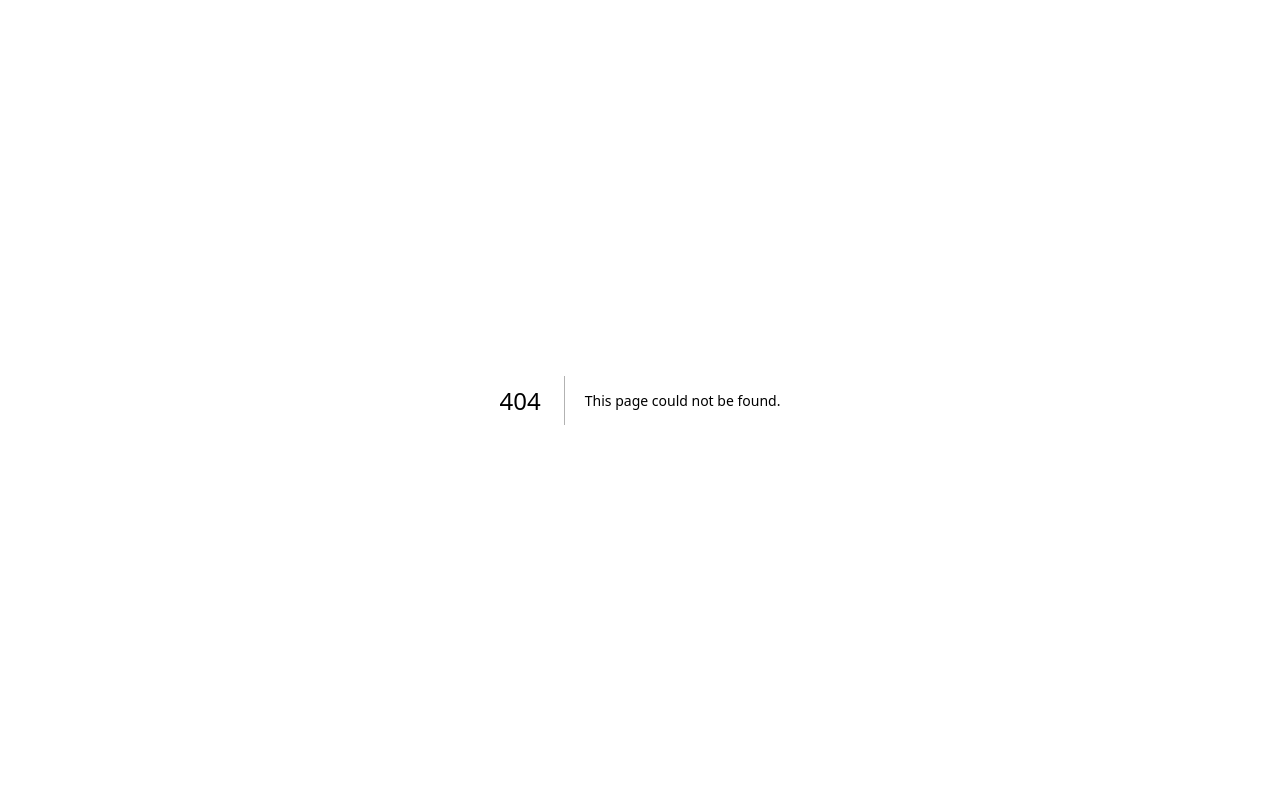
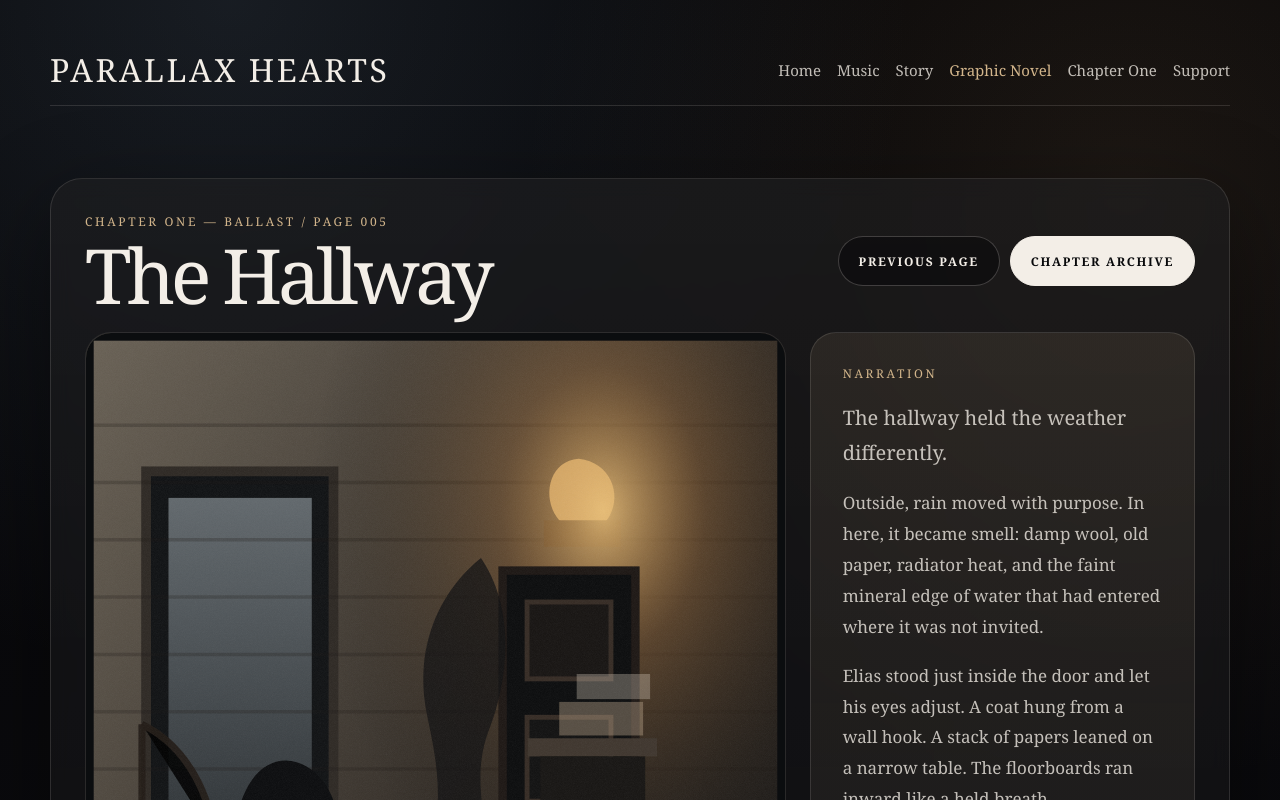
Before and after one commit to chthomps4/parallaxhearts-site, a Next.js app in the folder site/: page /graphic-novel/chapter-one/page-005 in a window 1280 px wide. Before the commit this address had no page. Shown: the top 800 px of the page. Built offline with nearby package versions, Linux system fonts and the light colour scheme.

Commit message:
Add visual novel page 005

```diff
--- /dev/null
+++ b/site/app/graphic-novel/chapter-one/page-005/page.tsx
@@ -0,0 +1,263 @@
+import Image from "next/image";
+import Link from "next/link";
+import type { Metadata } from "next";
+
+export const metadata: Metadata = {
+  title: "Page 005 — The Hallway | Chapter One — Ballast",
+  description:
+    "Read page 005, The Hallway, from Chapter One — Ballast in the What the Town Keeps visual novel archive.",
+  keywords: [
+    "What the Town Keeps page 005",
+    "Chapter One Ballast",
+    "The Hallway",
+    "Elias Vale",
+    "Vallen",
+    "Parallax Hearts graphic novel",
+    "visual novel archive",
+  ],
+};
+
+const navItems = [
+  ["Home", "/"],
+  ["Music", "/music"],
+  ["Story", "/project"],
+  ["Graphic Novel", "/graphic-novel"],
+  ["Chapter One", "/graphic-novel/chapter-one"],
+  ["Support", "/support"],
+];
+
+export default function ChapterOnePage005() {
+  return (
+    <main className="site-shell">
+      <section style={{ padding: "34px 0 18px" }}>
+        <div className="site-container">
+          <header
+            style={{
+              minHeight: "72px",
+              display: "flex",
+              justifyContent: "space-between",
+              alignItems: "center",
+              gap: "20px",
+              flexWrap: "wrap",
+              padding: "16px 0",
+              borderBottom: "1px solid var(--line)",
+            }}
+          >
+            <Link
+              href="/"
+              style={{
+                color: "var(--paper)",
+                textDecoration: "none",
+                fontSize: "clamp(22px, 4vw, 32px)",
+                letterSpacing: "0.08em",
+                textTransform: "uppercase",
+                lineHeight: 1,
+              }}
+            >
+              Parallax Hearts
+            </Link>
+
+            <nav
+              style={{
+                display: "flex",
+                gap: "16px",
+                flexWrap: "wrap",
+                alignItems: "center",
+              }}
+            >
+              {navItems.map(([label, href]) => (
+                <Link
+                  key={label}
+                  href={href}
+                  style={{
+                    color:
+                      label === "Graphic Novel"
+                        ? "var(--gold)"
+                        : "var(--paper-soft)",
+                    textDecoration: "none",
+                    fontSize: "15px",
+                  }}
+                >
+                  {label}
+                </Link>
+              ))}
+            </nav>
+          </header>
+        </div>
+      </section>
+
+      <section style={{ padding: "54px 0 34px" }}>
+        <div className="site-container">
+          <div
+            className="glass-panel"
+            style={{
+              padding: "clamp(22px, 4vw, 34px)",
+              borderRadius: "32px",
+            }}
+          >
+            <div
+              style={{
+                display: "flex",
+                justifyContent: "space-between",
+                gap: "16px",
+                flexWrap: "wrap",
+                alignItems: "center",
+                marginBottom: "22px",
+              }}
+            >
+              <div>
+                <p className="kicker" style={{ marginBottom: "10px" }}>
+                  Chapter One — Ballast / Page 005
+                </p>
+
+                <h1
+                  style={{
+                    margin: 0,
+                    fontSize: "clamp(38px, 7vw, 76px)",
+                    lineHeight: 0.92,
+                    letterSpacing: "-0.06em",
+                    fontWeight: 400,
+                  }}
+                >
+                  The Hallway
+                </h1>
+              </div>
+
+              <div
+                style={{
+                  display: "flex",
+                  gap: "10px",
+                  flexWrap: "wrap",
+                }}
+              >
+                <Link href="/graphic-novel/chapter-one/page-004" className="secondary-button">
+                  Previous Page
+                </Link>
+
+                <Link href="/graphic-novel/chapter-one" className="primary-button">
+                  Chapter Archive
+                </Link>
+              </div>
+            </div>
+
+            <div
+              style={{
+                display: "grid",
+                gridTemplateColumns: "minmax(0, 1fr) minmax(300px, 0.55fr)",
+                gap: "24px",
+                alignItems: "stretch",
+              }}
+            >
+              <div
+                style={{
+                  border: "1px solid var(--line)",
+                  borderRadius: "26px",
+                  overflow: "hidden",
+                  background: "rgba(0,0,0,0.28)",
+                  minHeight: "620px",
+                }}
+              >
+                <Image
+                  src="/images/graphic-novel/chapter-one/page-005-hallway.svg"
+                  alt="Elias Vale inside the boarding house hallway"
+                  width={1000}
+                  height={1414}
+                  priority
+                  unoptimized
+                  style={{
+                    width: "100%",
+                    height: "100%",
+                    objectFit: "cover",
+                    minHeight: "620px",
+                  }}
+                />
+              </div>
+
+              <aside
+                style={{
+                  border: "1px solid var(--line)",
+                  borderRadius: "26px",
+                  padding: "clamp(22px, 4vw, 32px)",
+                  background:
+                    "linear-gradient(180deg, rgba(210,181,139,0.10), rgba(255,255,255,0.025))",
+                  display: "flex",
+                  flexDirection: "column",
+                  justifyContent: "space-between",
+                  gap: "24px",
+                }}
+              >
+                <div>
+                  <p className="kicker">Narration</p>
+
+                  <p
+                    className="body-copy"
+                    style={{
+                      margin: "18px 0 0",
+                      fontSize: "20px",
+                      lineHeight: 1.75,
+                    }}
+                  >
+                    The hallway held the weather differently.
+                  </p>
+
+                  <p className="body-copy" style={{ margin: "18px 0 0" }}>
+                    Outside, rain moved with purpose. In here, it became smell:
+                    damp wool, old paper, radiator heat, and the faint mineral
+                    edge of water that had entered where it was not invited.
+                  </p>
+
+                  <p className="body-copy" style={{ margin: "18px 0 0" }}>
+                    Elias stood just inside the door and let his eyes adjust.
+                    A coat hung from a wall hook. A stack of papers leaned on a
+                    narrow table. The floorboards ran inward like a held breath.
+                  </p>
+
+                  <p className="body-copy" style={{ margin: "18px 0 0" }}>
+                    He did not write anything yet. Some rooms needed a moment
+                    before they could be named.
+                  </p>
+                </div>
+
+                <div>
+                  <p className="kicker">Excerpt</p>
+                  <p className="soft-copy" style={{ margin: "14px 0 0" }}>
+                    Some rooms needed a moment before they could be named.
+                  </p>
+                </div>
+              </aside>
+            </div>
+          </div>
+        </div>
+      </section>
+
+      <section style={{ padding: "34px 0 88px" }}>
+        <div className="site-container">
+          <div
+            style={{
+              display: "flex",
+              justifyContent: "space-between",
+              gap: "14px",
+              flexWrap: "wrap",
+            }}
+          >
+            <Link href="/graphic-novel/chapter-one/page-004" className="secondary-button">
+              ← Page 004
+            </Link>
+
+            <Link href="/graphic-novel/chapter-one" className="primary-button">
+              Chapter Archive →
+            </Link>
+          </div>
+        </div>
+      </section>
+
+      <style>{`
+        @media (max-width: 900px) {
+          section div[style*="grid-template-columns"] {
+            grid-template-columns: 1fr !important;
+          }
+        }
+      `}</style>
+    </main>
+  );
+}
```
